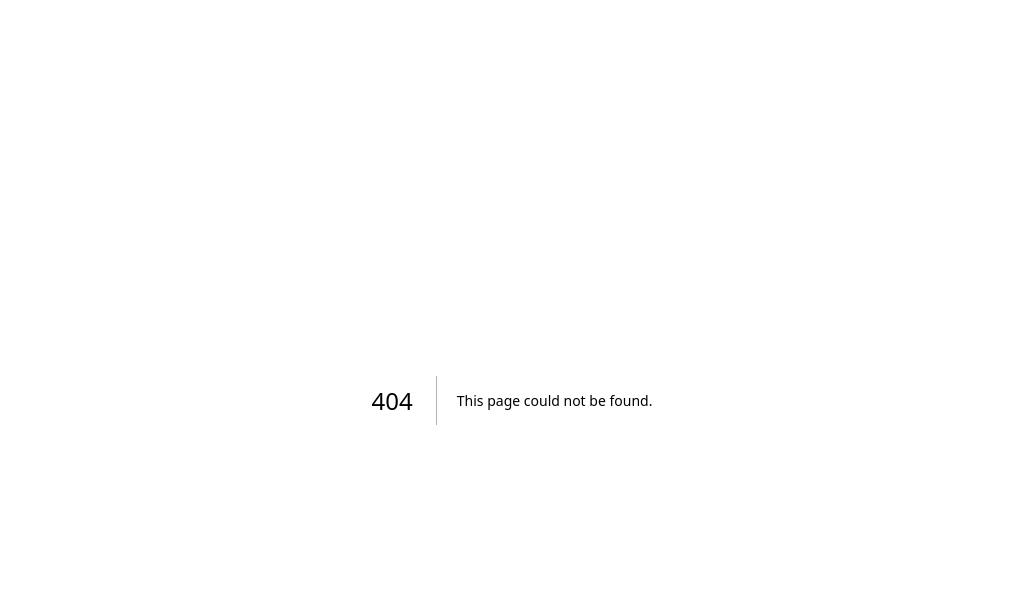
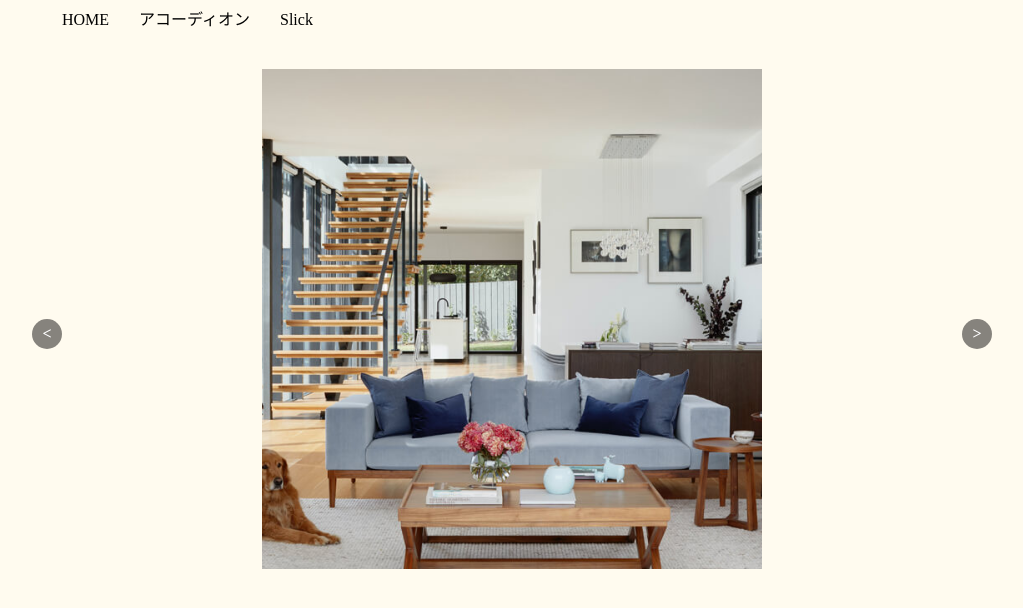
Before and after one commit to yutomiyake-pf/next-js-listener-lesson, a Next.js app: page /slick in a window 1280 px wide. Before the commit this address had no page. Shown: the top 608 px of the page, without its empty margins (128-1151 px from the left). Built offline with nearby package versions, Linux system fonts and the light colour scheme.

Commit message:
slick機能の実装

```diff
--- a/src/components/Header.tsx
+++ b/src/components/Header.tsx
@@ -18,6 +18,11 @@ const Header: FC = () => {
               アコーディオン
             </Link>
           </li>
+          <li>
+            <Link className={styles.header__link} href='/slick'>
+              Slick
+            </Link>
+          </li>
         </ul>
       </nav>
     </header>
--- /dev/null
+++ b/src/pages/slick.tsx
@@ -0,0 +1,108 @@
+import { NextPage } from 'next';
+import Image from 'next/image';
+import { useCallback, useEffect, useId, useMemo, useRef, useState } from 'react';
+import Header from '@/components/Header';
+
+import styles from '@/styles/components/slick.module.scss';
+
+const SlickPage: NextPage = () => {
+  const images = useMemo(
+    () => [
+      '/images/mainvisual1.jpg',
+      '/images/mainvisual2.jpg',
+      '/images/mainvisual3.jpg',
+      '/images/mainvisual4.jpg',
+      '/images/mainvisual5.jpg',
+    ],
+    [],
+  );
+
+  const [imageWidth, setImageWidth] = useState(500);
+  useEffect(() => {
+    if (typeof window === 'undefined') return;
+    const handleResize = () => {
+      const windowWidth = window.innerWidth;
+      setImageWidth(windowWidth > 800 ? 500 : windowWidth > 500 ? 300 : 200);
+    };
+
+    window.addEventListener('resize', handleResize);
+
+    return () => window.removeEventListener('resize', handleResize);
+  }, []);
+
+  const [currentIndex, setCurrentIndex] = useState(0);
+  const slideRef = useRef<HTMLDivElement | null>(null);
+
+  const prevBtnId = useId();
+  const nextBtnId = useId();
+
+  const onClickBtn = useCallback(
+    (type: 'prev' | 'next') => {
+      if (type === 'prev' && currentIndex <= 0) return;
+      if (type === 'next' && currentIndex >= images.length - 1) return;
+      if (type === 'prev') {
+        setCurrentIndex((prev) => --prev);
+      }
+      if (type === 'next') {
+        setCurrentIndex((prev) => ++prev);
+      }
+    },
+    [currentIndex, images],
+  );
+
+  useEffect(() => {
+    const newTransformX = -currentIndex * imageWidth;
+    if (slideRef.current) {
+      slideRef.current.style.transform = `translateX(${newTransformX}px)`;
+    }
+  }, [currentIndex, imageWidth]);
+
+  return (
+    <>
+      <Header />
+      <main className={styles.slick}>
+        <div className={styles.slick__content}>
+          <button
+            onClick={() => onClickBtn('prev')}
+            className={styles.slick__prevBtn}
+            type='button'
+            aria-describedby={prevBtnId}
+          >
+            &lt;
+          </button>
+          <button
+            onClick={() => onClickBtn('next')}
+            className={styles.slick__nextBtn}
+            type='button'
+            aria-describedby={nextBtnId}
+          >
+            &gt;
+          </button>
+          <p className='no-view' id={prevBtnId}>
+            このボタンを押すと前の画像を表示します
+          </p>
+          <p className='no-view' id={nextBtnId}>
+            このボタンを押すと次の画像を表示します
+          </p>
+          <div className={styles.slick__slideWrap} tabIndex={0} role='button'>
+            <div className={styles.slick__slides} ref={slideRef}>
+              {images.map((image, index) => (
+                <Image
+                  key={image}
+                  className={styles.slick__image}
+                  src={image}
+                  width={500}
+                  height={500}
+                  alt='画像'
+                  loading='lazy'
+                />
+              ))}
+            </div>
+          </div>
+        </div>
+      </main>
+    </>
+  );
+};
+
+export default SlickPage;
--- /dev/null
+++ b/src/styles/components/slick.module.scss
@@ -0,0 +1,75 @@
+@use '../lib/vars';
+
+$contentWidth: 1000px;
+$breakPoint: 800px;
+$spBreadPoint: 500px;
+
+.slick {
+  padding: 0 vars.$sidePadding 40px vars.$sidePadding;
+
+  &__content {
+    position: relative;
+    max-width: $contentWidth;
+    margin: 0 auto;
+  }
+
+  &__slideWrap {
+    width: 500px;
+    height: 500px;
+    overflow: hidden;
+    margin: 0 auto;
+
+    @media screen and (max-width: $breakPoint) {
+      width: 300px;
+      height: 300px;
+    }
+
+    @media screen and (max-width: $spBreadPoint) {
+      width: 200px;
+      height: 200px;
+    }
+  }
+
+  &__prevBtn,
+  &__nextBtn {
+    display: flex;
+    justify-content: center;
+    align-items: center;
+    position: absolute;
+    top: 50%;
+    width: 30px;
+    height: 30px;
+    background-color: rgba(13, 12, 12, 0.5);
+    color: white;
+    border-radius: 50%;
+    font-weight: bold;
+  }
+
+  &__prevBtn {
+    left: 20px;
+  }
+
+  &__nextBtn {
+    right: 20px;
+  }
+
+  &__slides {
+    display: flex;
+    transition: transform 0.5s ease;
+  }
+
+  &__image {
+    width: 100%;
+    height: 500px;
+    display: block;
+    object-fit: cover;
+
+    @media screen and (max-width: $breakPoint) {
+      height: 300px;
+    }
+
+    @media screen and (max-width: $spBreadPoint) {
+      height: 200px;
+    }
+  }
+}
--- a/src/styles/globals.scss
+++ b/src/styles/globals.scss
@@ -12,3 +12,14 @@ ol {
 a {
   text-decoration: none;
 }
+
+.no-view {
+  position: absolute;
+  width: 1px;
+  height: 1px;
+  padding: 0;
+  margin: -1px;
+  overflow: hidden;
+  clip: rect(0, 0, 0, 0);
+  border: 0;
+}
```
